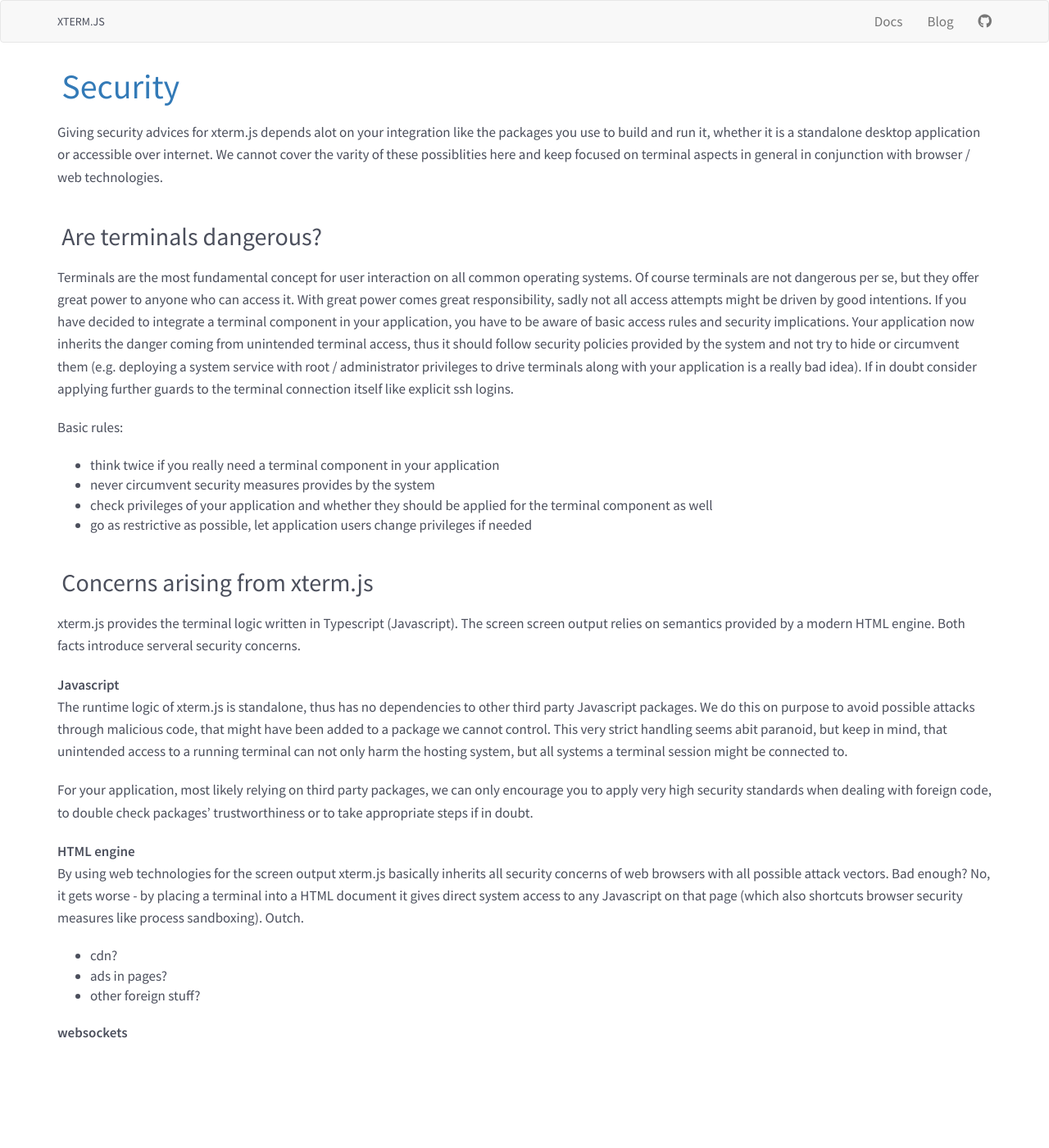
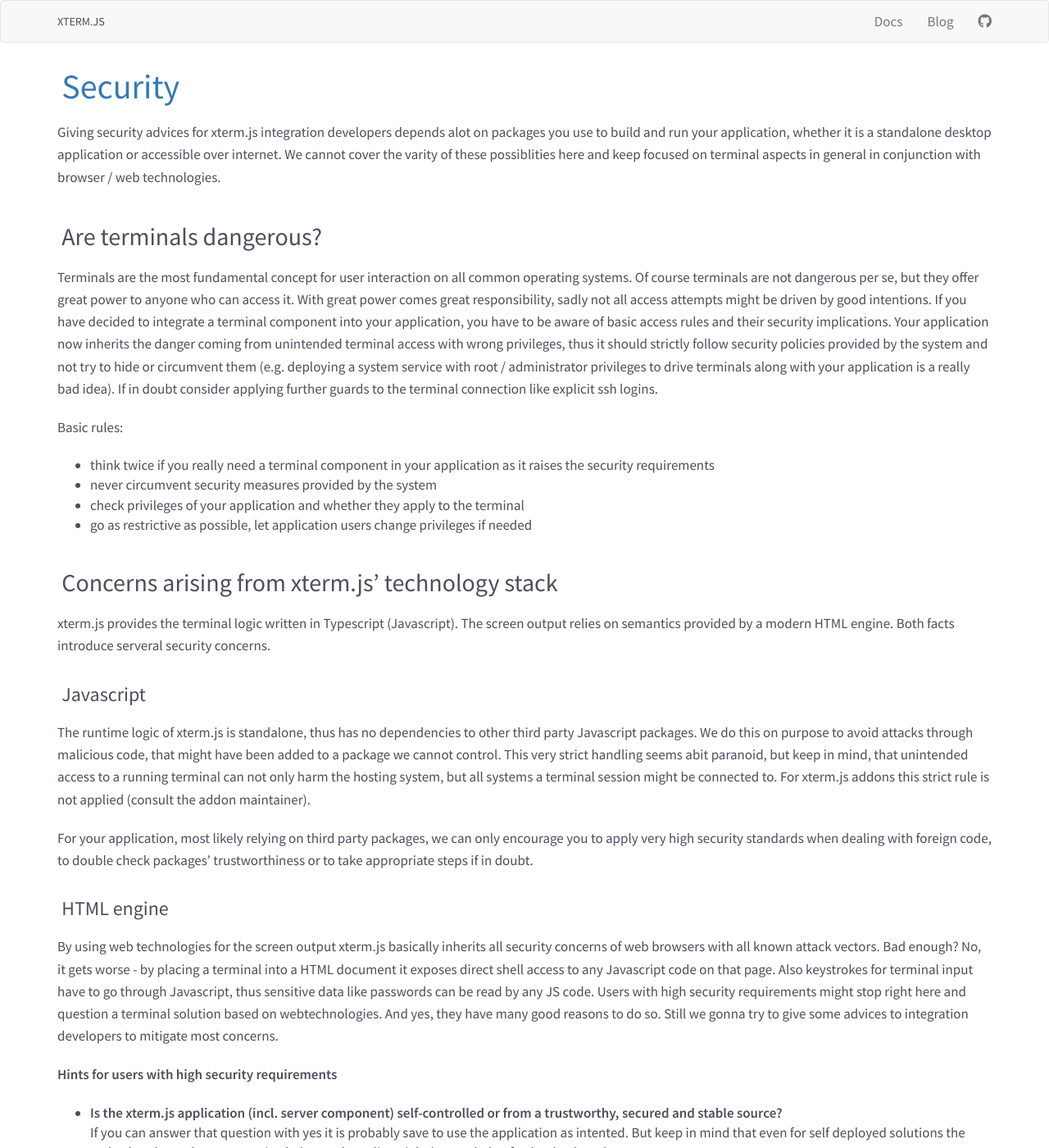
Before and after one commit to xtermjs/xtermjs.org, a Jekyll site: the page built from _docs/guides/security.md, in a window 1280 px wide and 1400 px high. Shown: the whole window at 82% size. Built offline with Jekyll 4.4.1, drawn with Linux system fonts in a browser that asks for light colours; nearby versions of some CDN libraries; some of the changed text lies outside the part shown.

Commit message:
hints for high security requirements

```diff
--- a/_docs/guides/security.md
+++ b/_docs/guides/security.md
@@ -3,33 +3,58 @@
 category: Guides
 ---
 
-Giving security advices for xterm.js depends alot on your integration like the packages you use to build and run it, whether it is a standalone desktop application or accessible over internet. We cannot cover the varity of these possiblities here and keep focused on terminal aspects in general in conjunction with browser / web technologies.
+Giving security advices for xterm.js integration developers depends alot on packages you use to build and run your application, whether it is a standalone desktop application or accessible over internet. We cannot cover the varity of these possiblities here and keep focused on terminal aspects in general in conjunction with browser / web technologies.
 
 ## Are terminals dangerous?
 
-Terminals are the most fundamental concept for user interaction on all common operating systems. Of course terminals are not dangerous per se, but they offer great power to anyone who can access it. With great power comes great responsibility, sadly not all access attempts might be driven by good intentions. If you have decided to integrate a terminal component in your application, you have to be aware of basic access rules and security implications. Your application now inherits the danger coming from unintended terminal access, thus it should follow security policies provided by the system and not try to hide or circumvent them (e.g. deploying a system service with root / administrator privileges to drive terminals along with your application is a really bad idea). If in doubt consider applying further guards to the terminal connection itself like explicit ssh logins.
+Terminals are the most fundamental concept for user interaction on all common operating systems. Of course terminals are not dangerous per se, but they offer great power to anyone who can access it. With great power comes great responsibility, sadly not all access attempts might be driven by good intentions. If you have decided to integrate a terminal component into your application, you have to be aware of basic access rules and their security implications. Your application now inherits the danger coming from unintended terminal access with wrong privileges, thus it should strictly follow security policies provided by the system and not try to hide or circumvent them (e.g. deploying a system service with root / administrator privileges to drive terminals along with your application is a really bad idea). If in doubt consider applying further guards to the terminal connection like explicit ssh logins.
 
 Basic rules:
-- think twice if you really need a terminal component in your application
-- never circumvent security measures provides by the system
-- check privileges of your application and whether they should be applied for the terminal component as well
+- think twice if you really need a terminal component in your application as it raises the security requirements
+- never circumvent security measures provided by the system
+- check privileges of your application and whether they apply to the terminal
 - go as restrictive as possible, let application users change privileges if needed
 
-## Concerns arising from xterm.js
+## Concerns arising from xterm.js' technology stack
 
-xterm.js provides the terminal logic written in Typescript (Javascript). The screen screen output relies on semantics provided by a modern HTML engine. Both facts introduce serveral security concerns.
+xterm.js provides the terminal logic written in Typescript (Javascript). The screen output relies on semantics provided by a modern HTML engine. Both facts introduce serveral security concerns.
 
-**Javascript**
-The runtime logic of xterm.js is standalone, thus has no dependencies to other third party Javascript packages. We do this on purpose to avoid possible attacks through malicious code, that might have been added to a package we cannot control. This very strict handling seems abit paranoid, but keep in mind, that unintended access to a running terminal can not only harm the hosting system, but all systems a terminal session might be connected to.
+### Javascript
+
+The runtime logic of xterm.js is standalone, thus has no dependencies to other third party Javascript packages. We do this on purpose to avoid attacks through malicious code, that might have been added to a package we cannot control. This very strict handling seems abit paranoid, but keep in mind, that unintended access to a running terminal can not only harm the hosting system, but all systems a terminal session might be connected to. For xterm.js addons this strict rule is not applied (consult the addon maintainer).
 
 For your application, most likely relying on third party packages, we can only encourage you to apply very high security standards when dealing with foreign code, to double check packages' trustworthiness or to take appropriate steps if in doubt.
 
-**HTML engine**
-By using web technologies for the screen output xterm.js basically inherits all security concerns of web browsers with all possible attack vectors. Bad enough? No, it gets worse - by placing a terminal into a HTML document it gives direct system access to any Javascript on that page (which also shortcuts browser security measures like process sandboxing). Outch.
+### HTML engine
 
+By using web technologies for the screen output xterm.js basically inherits all security concerns of web browsers with all known attack vectors. Bad enough? No, it gets worse - by placing a terminal into a HTML document it exposes direct shell access to any Javascript code on that page. Also keystrokes for terminal input have to go through Javascript, thus sensitive data like passwords can be read by any JS code. Users with high security requirements might stop right here and question a terminal solution based on webtechnologies. And yes, they have many good reasons to do so. Still we gonna try to give some advices to integration developers to mitigate most concerns.
 
-- cdn?
-- ads in pages?
-- other foreign stuff?
+**Hints for users with high security requirements**
+- **Is the xterm.js application (incl. server component) self-controlled or from a trustworthy, secured and stable source?**
+  If you can answer that question with yes it is probably save to use the application as intented. But keep in mind that even for self deployed solutions the code already can be compromised, thus code audits might be needed to further backup the trust.
+- **Does the xterm.js application load many third party ressources?**
+  This is a quite common deployment pattern in modern web development, probably most remote applications that offer terminal interaction via xterm.js are built that way. The problem for terminal I/O here comes from the question whether those third party additions can be trusted. For high security demands this should always be seen as suspicious and not be used unless you have a security report stating otherwise.
+- **Are there clear NOGOs?**
+  Yes, probably more than "good conditions". Basically, if you cannot get satisfying answers from the two questions above, the application is more than suspicious and should not be used. Strong indicators, that an application should not be used, are:
+    - There are ressources with no valid transport encryption (no TLS or broken certificate).
+    - The application updates content from third party ressources (e.g. embedded ads).
+    - The application retrieves third party content of unkown trust.
+    - Insecure CDN ressources. We strongly discourage the usage of CDN based xterm.js solutions unless the service maintainer and the CDN build a chain of trust (e.g. they are trustworthy and take further steps to secure/authorize the CDN upload).
+    - The application has known security issues (e.g. CVE). Of course this depends on the quality of the issue, but as soon as XSS or Javascript in general is involved, avoid that application until it gets fixed.
+    - The terminal data has to go through a server component of unkown trust. Never use those popular bash-one-liner for sharing terminal content over an unkown server. If you really have to (e.g for some quick presentations), make sure to only give read access to unsensitive data. If write access or sensitive data is involved, always use trustworthy services. Always try to avoid actions that might further escalate the risk (e.g. password inputs).
 
-**websockets**
+**Gain back users' trust - harden your application**
+Lets look at the concerns more in detail and see if we can identify some basic rules to not put every system connected to xterm.js in danger on the first sight.
+
+Note: The following was written with the most security challenging setup in mind - xterm.js embedded on a some webpage accessible through the internet. More contained applications like container / cloud services or standalone desktop programs still share the basic concerns but are less likely affected by others (see notes in the text).
+
+- securing the HTML page (https://cheatsheetseries.owasp.org/)
+- XSS and xterm.js (identify problematic API calls)
+- new attack vector: terminal-to-webpage threat (identify terminal data as untrusted source)
+- websockets
+  - emphasize weak security measures by default
+    - do not use the demo as it is (incl. attach addon)
+    - no origin check, no CORS and such
+  - emphasize the need to deploy further countermeasures:
+    - TLS transport (wss)
+    - authentication/authorization on top
```
